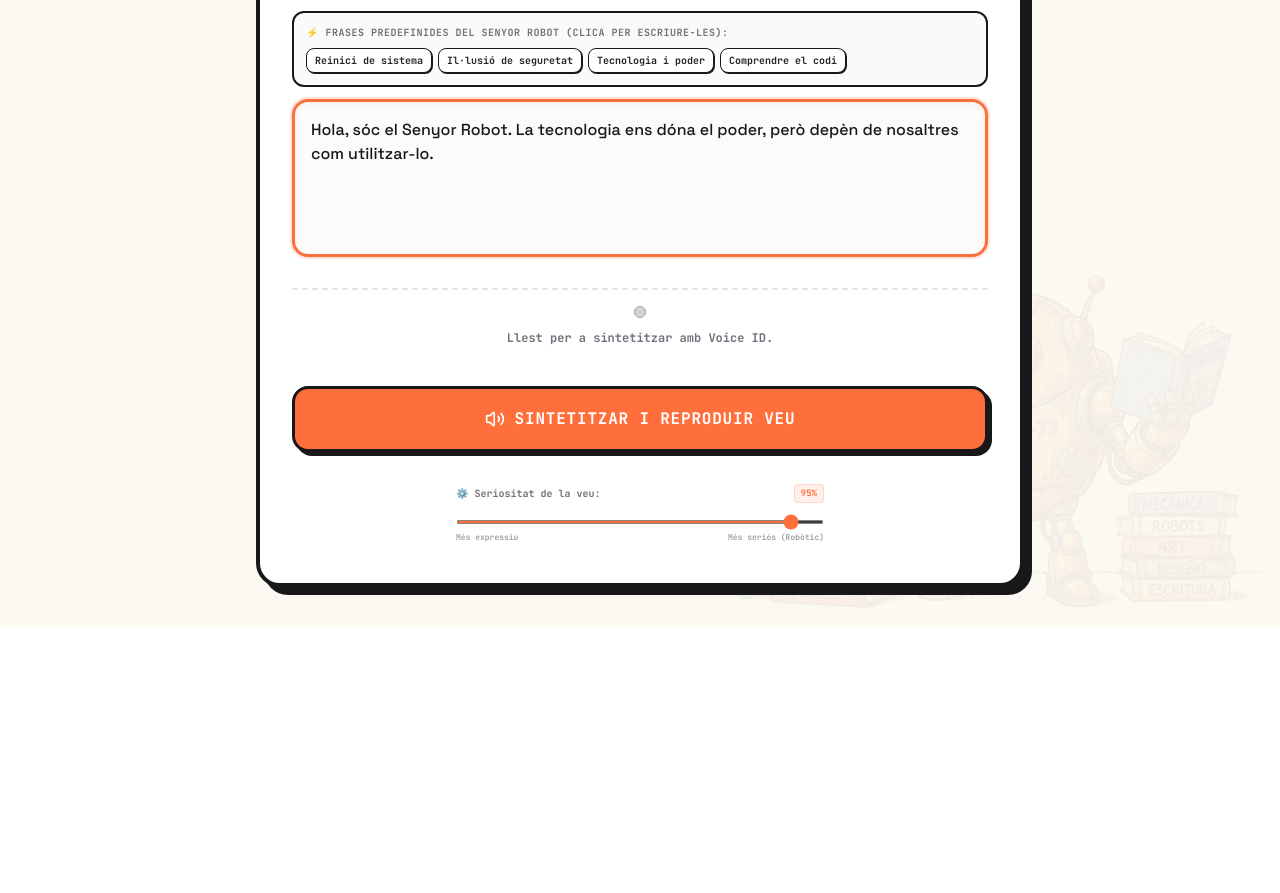
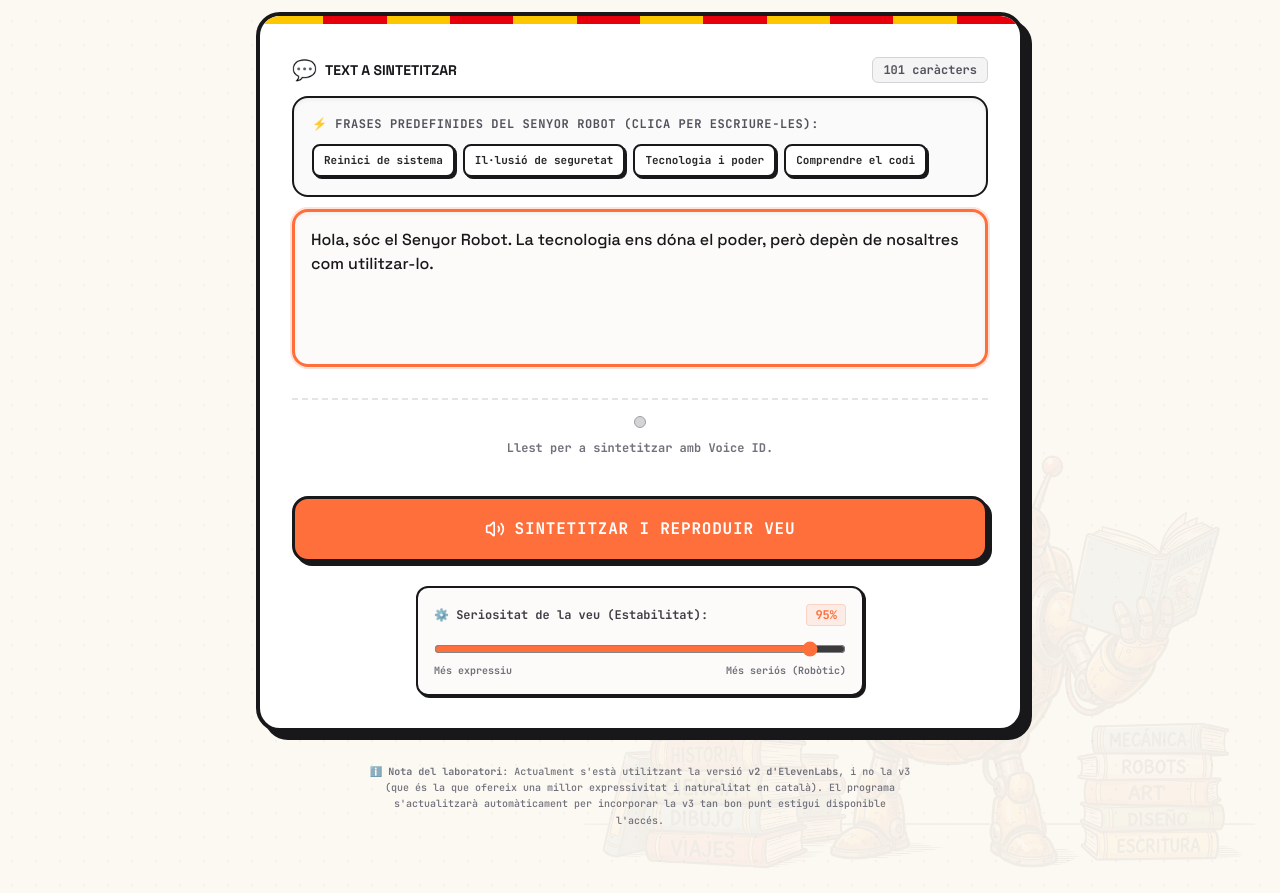
Before and after one commit to jllobe12/SENYOR_ROBOT_VEU, a React (Vite) app: page / in a window 1280 px wide. Shown: the part 471-1364 px from the top of the page. Before the commit the page ends 1098 px from the top, so only its background shows below. Built offline with nearby package versions, Linux system fonts and the light colour scheme.

Commit message:
style: update UI layout for robot image and presets
Refine the appearance of the robot avatar and preset buttons by increasing spacing, enlarging the container, and adjusting shadows for a more polished look.

```diff
--- a/src/App.tsx
+++ b/src/App.tsx
@@ -624,8 +624,8 @@ export default function App() {
         </div>
 
         {/* Imatge del robot - Espai Intermedi */}
-        <div class="flex justify-center items-center py-2">
-          <div class="border-4 border-zinc-900 rounded-3xl p-3 bg-white shadow-[4px_4px_0px_0px_rgba(24,24,27,1)] max-w-[240px] overflow-hidden">
+        <div class="flex justify-center items-center py-4">
+          <div class="border-4 border-zinc-900 rounded-3xl p-4 bg-white shadow-[6px_6px_0px_0px_rgba(24,24,27,1)] max-w-[340px] overflow-hidden">
             <img
               src={robotBg}
               alt="Senyor Robot"
@@ -762,17 +762,17 @@ export default function App() {
                   </span>
                 </div>
 
-                {/* Smaller and compact presets block right next/underneath the label */}
-                <div class="bg-zinc-50 border-2 border-zinc-900 rounded-xl p-3 space-y-2">
-                  <span class="text-[10px] font-black text-zinc-500 uppercase tracking-wider block font-mono">
+                {/* Presets block - enlarged layout */}
+                <div class="bg-zinc-50 border-2 border-zinc-900 rounded-2xl p-4.5 space-y-3 shadow-inner">
+                  <span class="text-xs font-black text-zinc-600 uppercase tracking-wider block font-mono">
                     ⚡ FRASES PREDEFINIDES DEL SENYOR ROBOT (CLICA PER ESCRIURE-LES):
                   </span>
-                  <div class="flex flex-wrap gap-1.5">
+                  <div class="flex flex-wrap gap-2">
                     {presets.map((preset, idx) => (
                       <button
                         key={idx}
                         onClick={() => handlePresetSelect(preset.text)}
-                        className="bg-white hover:bg-[#D5EAF4] border border-zinc-900 rounded-lg px-2 py-1 text-[10px] font-bold transition-all duration-150 text-zinc-800 font-mono hover:text-[#FF6F3B] shadow-[1px_1px_0px_0px_rgba(24,24,27,1)] cursor-pointer"
+                        className="bg-white hover:bg-[#D5EAF4] border-2 border-zinc-900 rounded-lg px-2.5 py-1.5 text-[11px] font-bold transition-all duration-150 text-zinc-800 font-mono hover:text-[#FF6F3B] shadow-[2px_2px_0px_0px_rgba(24,24,27,1)] hover:shadow-[1px_1px_0px_0px_rgba(24,24,27,1)] active:translate-y-0.5 cursor-pointer"
                       >
                         {preset.title}
                       </button>
@@ -872,11 +872,11 @@ export default function App() {
                 )}
               </button>
 
-              {/* Seriositat de la veu slider (molt més senzill i petit a sota del botó) */}
-              <div class="p-2 mt-2 space-y-1 relative max-w-sm mx-auto w-full">
-                <div class="flex justify-between items-center text-[10px] font-mono font-bold text-zinc-500">
-                  <span class="flex items-center gap-1">⚙️ Seriositat de la veu:</span>
-                  <span class="bg-[#FF6F3B]/10 text-[#FF6F3B] px-1.5 py-0.5 rounded font-black text-[9px] border border-[#FF6F3B]/20">
+              {/* Seriositat de la veu slider (més gran i còmode) */}
+              <div class="bg-[#FCFBF9] border-2 border-zinc-900 rounded-xl p-4 mt-4 space-y-2.5 relative max-w-md mx-auto w-full shadow-[2px_2px_0px_0px_rgba(24,24,27,1)]">
+                <div class="flex justify-between items-center text-xs font-mono font-bold text-zinc-700">
+                  <span class="flex items-center gap-1.5">⚙️ Seriositat de la veu (Estabilitat):</span>
+                  <span class="bg-[#FF6F3B]/10 text-[#FF6F3B] px-2 py-0.5 rounded border border-[#FF6F3B]/20 font-black text-xs">
                     {Math.round(stability * 100)}%
                   </span>
                 </div>
@@ -888,10 +888,10 @@ export default function App() {
                   step="0.05"
                   value={stability}
                   onChange={(e) => setStability(parseFloat(e.target.value))}
-                  className="w-full accent-[#FF6F3B] bg-zinc-200 h-1 rounded cursor-pointer"
+                  className="w-full accent-[#FF6F3B] bg-zinc-200 h-2 rounded cursor-pointer"
                 />
 
-                <div class="flex justify-between text-[8px] font-mono font-bold text-zinc-400">
+                <div class="flex justify-between text-[10px] font-mono font-bold text-zinc-500">
                   <span>Més expressiu</span>
                   <span>Més seriós (Robòtic)</span>
                 </div>
@@ -903,7 +903,12 @@ export default function App() {
 
         </div>
 
-
+        {/* Nota subtil al peu */}
+        <div class="mt-8 text-center max-w-xl mx-auto px-4 pb-6">
+          <p class="text-[10px] text-zinc-500 font-mono font-medium leading-relaxed">
+            ℹ️ <strong>Nota del laboratori:</strong> Actualment s'està utilitzant la versió <strong>v2 d'ElevenLabs</strong>, i no la v3 (que és la que ofereix una millor expressivitat i naturalitat en català). El programa s'actualitzarà automàticament per incorporar la v3 tan bon punt estigui disponible l'accés.
+          </p>
+        </div>
 
       </div>
 
```
Also changed, not shown: 1 other file (tests, documents, lock files or other folders).
